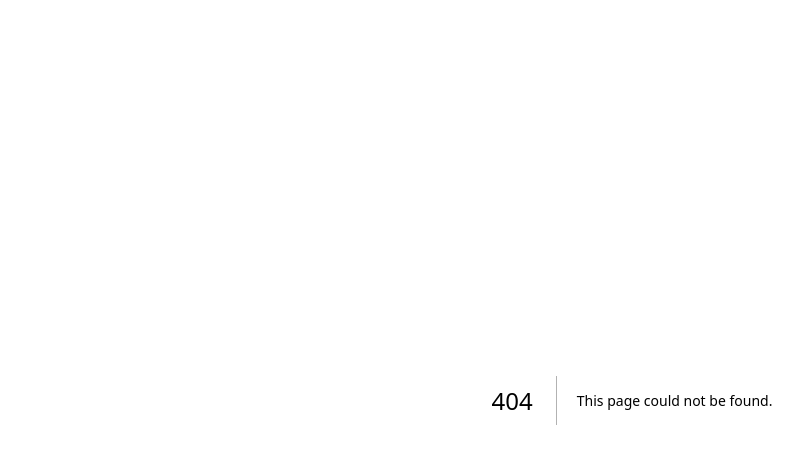
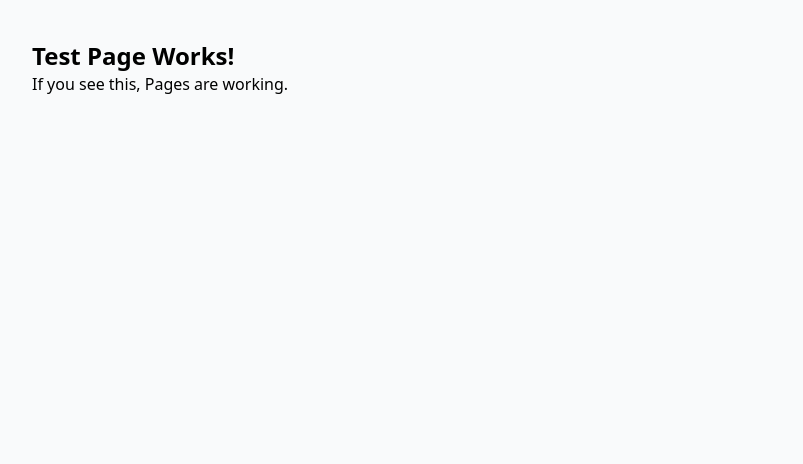
Before and after one commit to davwidiwidw12-cell/3dprint-sklep, a Next.js app: page /test-page in a window 1280 px wide. Before the commit this address had no page. Shown: the top 464 px of the page, without its empty margins (8-811 px from the left). Built offline with nearby package versions, Linux system fonts and the light colour scheme.

Commit message:
Add test page to verify routing

```diff
--- /dev/null
+++ b/src/app/test-page/page.tsx
@@ -0,0 +1,8 @@
+export default function TestPage() {
+  return (
+    <div className="p-10">
+      <h1 className="text-2xl font-bold">Test Page Works!</h1>
+      <p>If you see this, Pages are working.</p>
+    </div>
+  );
+}
```
